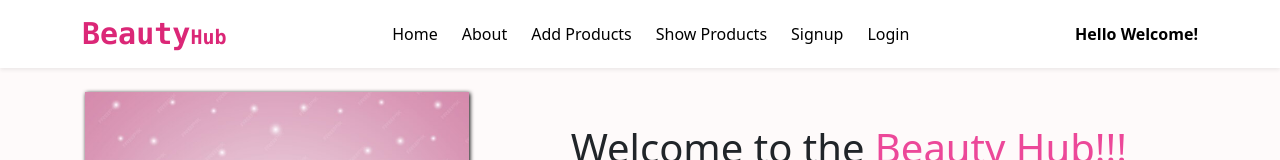
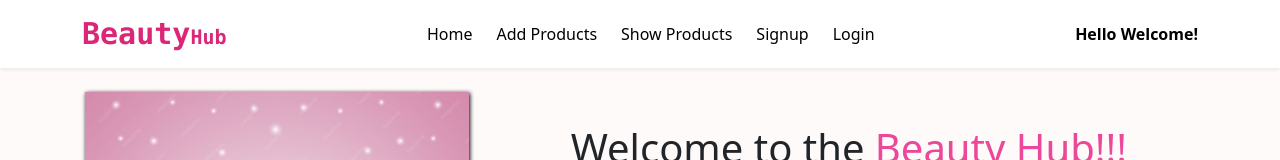
Before and after one commit to khushi4452/Beautyhub_fullStack, a React (Create React App) app in the folder client/: page / in a window 1280 px wide. Shown: the top 160 px of the page. Built offline with nearby package versions, Linux system fonts and the light colour scheme.

Commit message:
Frontend is Ready

```diff
--- a/client/src/components/Navbar/Navbar.js
+++ b/client/src/components/Navbar/Navbar.js
@@ -33,9 +33,7 @@ return ( <>
  <Link to="/" className="text-black no-underline">
   Home
  </Link>
- <Link to="/about" className="text-black no-underline">
-   About
- </Link>
+
  <Link
    to="/addproduct"
   className="text-black no-underline">
@@ -87,8 +85,8 @@ className="text-black no-underline">
      </button>
      </div>
      </div>
-     </nav>
-     </div>
+   </nav>
+ </div>
 
     {/* Mobile Navbar (hidden by default) */}
     <div
--- a/client/src/views/Signup/Signup.css
+++ b/client/src/views/Signup/Signup.css
@@ -51,7 +51,7 @@
     top: 5px;
     left: 5px;
     font-size: 12px;
-    color: pink;
+    color: black;
     background-color: #ffffff;
     padding-left: 5px;
     padding-right: 5px;
```
Also changed, not shown: client/src/views/About/About.css (deleted), client/src/views/About/About.js (deleted).
